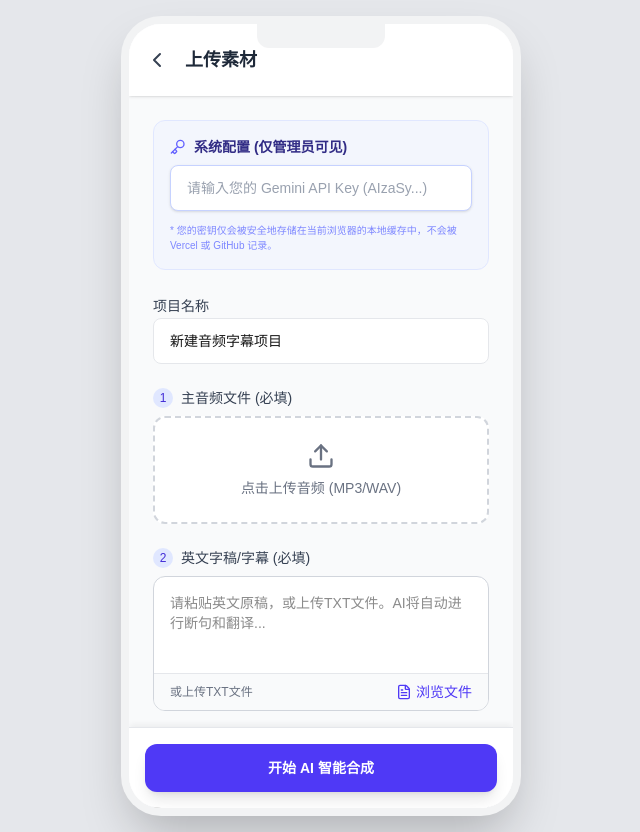
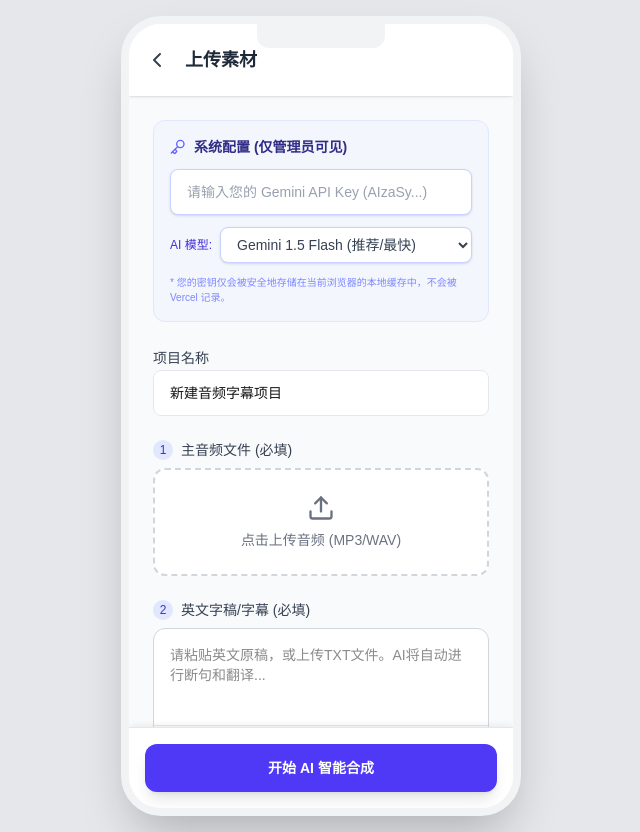
Before and after one commit to libin72/subtitle-app, a Next.js app: page / in a window 1280 px wide. Both pictures are taken after a click on the button "新建合成项目". Shown: the whole page, without its empty margins (319-959 px from the left). Built offline with nearby package versions, Linux system fonts and the light colour scheme; grey boxes are pictures that could not be loaded.

Commit message:
fix: 更新为正式版 gemini-1.5-flash-latest 模型并添加模型下拉选框

```diff
--- a/app/page.jsx
+++ b/app/page.jsx
@@ -25,8 +25,9 @@ export default function App() {
   // 视图状态: 'dashboard', 'upload', 'processing', 'editor'
   const [currentView, setCurrentView] = useState('dashboard');
 
-  // API Key 状态，安全地保存在本地
+  // API Key 和模型选择状态
   const [apiKey, setApiKey] = useState('');
+  const [aiModel, setAiModel] = useState('gemini-1.5-flash-latest'); // 添加模型选择状态
 
   // 初始化时从本地读取 API Key
   useEffect(() => {
@@ -93,8 +94,8 @@ export default function App() {
              throw new Error("请先在上传页面上方填入有效的 Gemini API Key！");
           }
 
-          // 已将模型更改为公共可用的稳定版本 gemini-1.5-flash
-          const url = `https://generativelanguage.googleapis.com/v1beta/models/gemini-1.5-flash:generateContent?key=${apiKey}`;
+          // 动态使用用户选择的模型
+          const url = `https://generativelanguage.googleapis.com/v1beta/models/${aiModel}:generateContent?key=${apiKey}`;
 
           const prompt = `I am providing an audio file and its English transcript.
           Transcript: ${formData.rawText}
@@ -174,7 +175,7 @@ export default function App() {
 
       processVideo();
     }
-  }, [currentView, formData, apiKey]);
+  }, [currentView, formData, apiKey, aiModel]);
 
   // 真实的播放器控制
   useEffect(() => {
@@ -284,8 +285,8 @@ export default function App() {
       </header>
 
       <main className="flex-1 overflow-y-auto p-6 space-y-6 pb-24">
-        {/* API Key 安全配置区 */}
-        <div className="space-y-2 bg-indigo-50/50 p-4 rounded-xl border border-indigo-100">
+        {/* API Key 与模型安全配置区 */}
+        <div className="space-y-3 bg-indigo-50/50 p-4 rounded-xl border border-indigo-100">
           <label className="text-sm font-bold text-indigo-900 flex items-center">
             <Key size={16} className="mr-2 text-indigo-500" />
             系统配置 (仅管理员可见)
@@ -300,8 +301,20 @@ export default function App() {
             }}
             className="w-full bg-white border border-indigo-200 rounded-lg px-4 py-3 text-sm focus:ring-2 focus:ring-indigo-500 outline-none placeholder-gray-400 shadow-sm"
           />
+          <div className="flex items-center space-x-2">
+            <span className="text-xs text-indigo-700 font-medium whitespace-nowrap">AI 模型:</span>
+            <select
+              value={aiModel}
+              onChange={(e) => setAiModel(e.target.value)}
+              className="flex-1 bg-white border border-indigo-200 rounded-lg px-3 py-2 text-sm focus:ring-2 focus:ring-indigo-500 outline-none text-gray-700 shadow-sm"
+            >
+              <option value="gemini-1.5-flash-latest">Gemini 1.5 Flash (推荐/最快)</option>
+              <option value="gemini-1.5-pro-latest">Gemini 1.5 Pro (对齐更精准)</option>
+              <option value="gemini-2.5-flash-preview-09-2025">Gemini 2.5 Flash 预览版</option>
+            </select>
+          </div>
           <p className="text-[10px] text-indigo-400 mt-1">
-            * 您的密钥仅会被安全地存储在当前浏览器的本地缓存中，不会被 Vercel 或 GitHub 记录。
+            * 您的密钥仅会被安全地存储在当前浏览器的本地缓存中，不会被 Vercel 记录。
           </p>
         </div>
 
```
